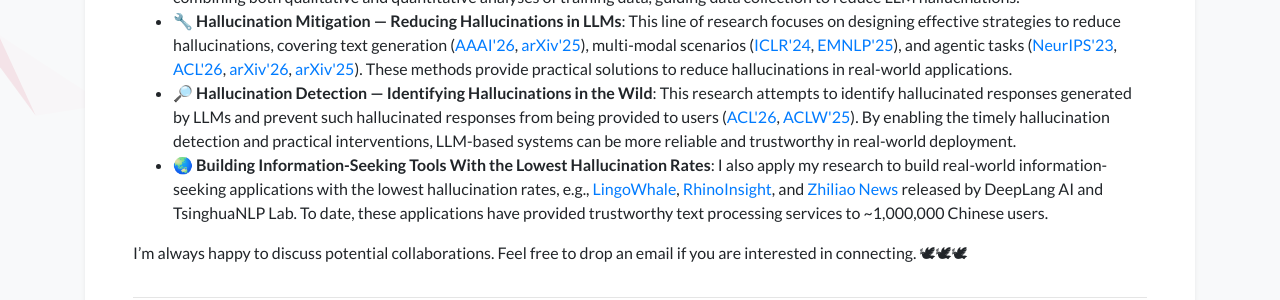
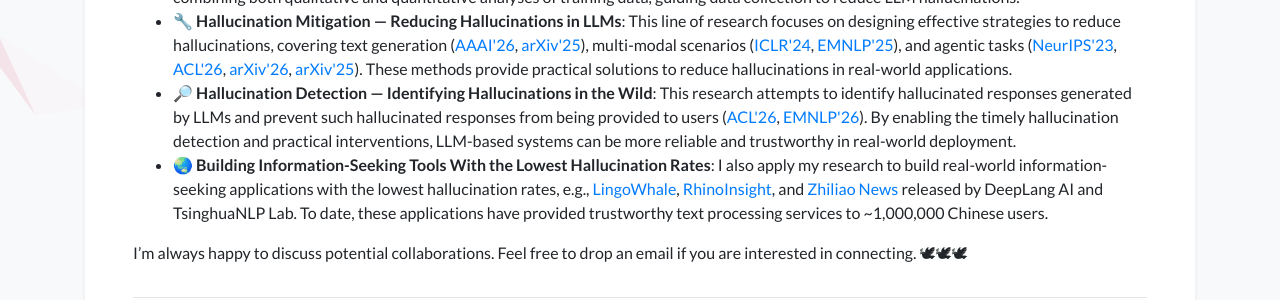
Before and after one commit to S1s-Z/s1s-z.github.io, a Jekyll site: the page built from index.html, in a window 1280 px wide. Shown: the part 399-699 px from the top of the page. Built offline with Jekyll 4.4.1, drawn with Linux system fonts in a browser that asks for light colours; a style sheet for code colours, icons or effects is not loaded.

Commit message:
Update profile.yml

```diff
--- a/_data/profile.yml
+++ b/_data/profile.yml
@@ -29,7 +29,7 @@ short_bio: >-
           🔧 <b>Hallucination Mitigation  — Reducing Hallucinations in LLMs</b>: This line of research focuses on designing effective strategies to reduce hallucinations, covering text generation (<a href="https://arxiv.org/abs/2505.16483">AAAI'26</a>, <a href="https://arxiv.org/abs/2512.14244">arXiv'25</a>), multi-modal scenarios (<a href="https://arxiv.org/abs/2309.07915">ICLR'24</a>, <a href="https://arxiv.org/abs/2411.14279">EMNLP'25</a>), and agentic tasks (<a href="https://arxiv.org/abs/2305.13040">NeurIPS'23</a>, <a href="https://arxiv.org/abs/2510.05608">ACL'26</a>, <a href="https://arxiv.org/abs/2604.27660">arXiv'26</a>, <a href="https://arxiv.org/abs/2511.18743">arXiv'25</a>). These methods provide practical solutions to reduce hallucinations in real-world applications.
       </li>
       <li>
-          🔎 <b>Hallucination Detection  — Identifying Hallucinations in the Wild</b>: This research attempts to identify hallucinated responses generated by LLMs and prevent such hallucinated responses from being provided to users (<a href="https://arxiv.org/abs/2512.20182">ACL'26</a>, <a href="https://arxiv.org/abs/2601.06666">ACLW'25</a>). By enabling the timely hallucination detection and practical interventions, LLM-based systems can be more reliable and trustworthy in real-world deployment.
+          🔎 <b>Hallucination Detection  — Identifying Hallucinations in the Wild</b>: This research attempts to identify hallucinated responses generated by LLMs and prevent such hallucinated responses from being provided to users (<a href="https://arxiv.org/abs/2512.20182">ACL'26</a>, <a href="https://arxiv.org/abs/2601.06666">EMNLP'26</a>). By enabling the timely hallucination detection and practical interventions, LLM-based systems can be more reliable and trustworthy in real-world deployment.
       </li>
       <li>
           🌏 <b>Building Information-Seeking Tools With the Lowest Hallucination Rates</b>: I also apply my research to build real-world information-seeking applications with the lowest hallucination rates, e.g., <a href="https://lingowhale.com/">LingoWhale</a>, <a href="https://research.deeplang.net/">RhinoInsight</a>, and <a href="https://zhiliao.news/">Zhiliao News</a> released by DeepLang AI and TsinghuaNLP Lab. To date, these applications have provided trustworthy text processing services to ~1,000,000 Chinese users.
```
